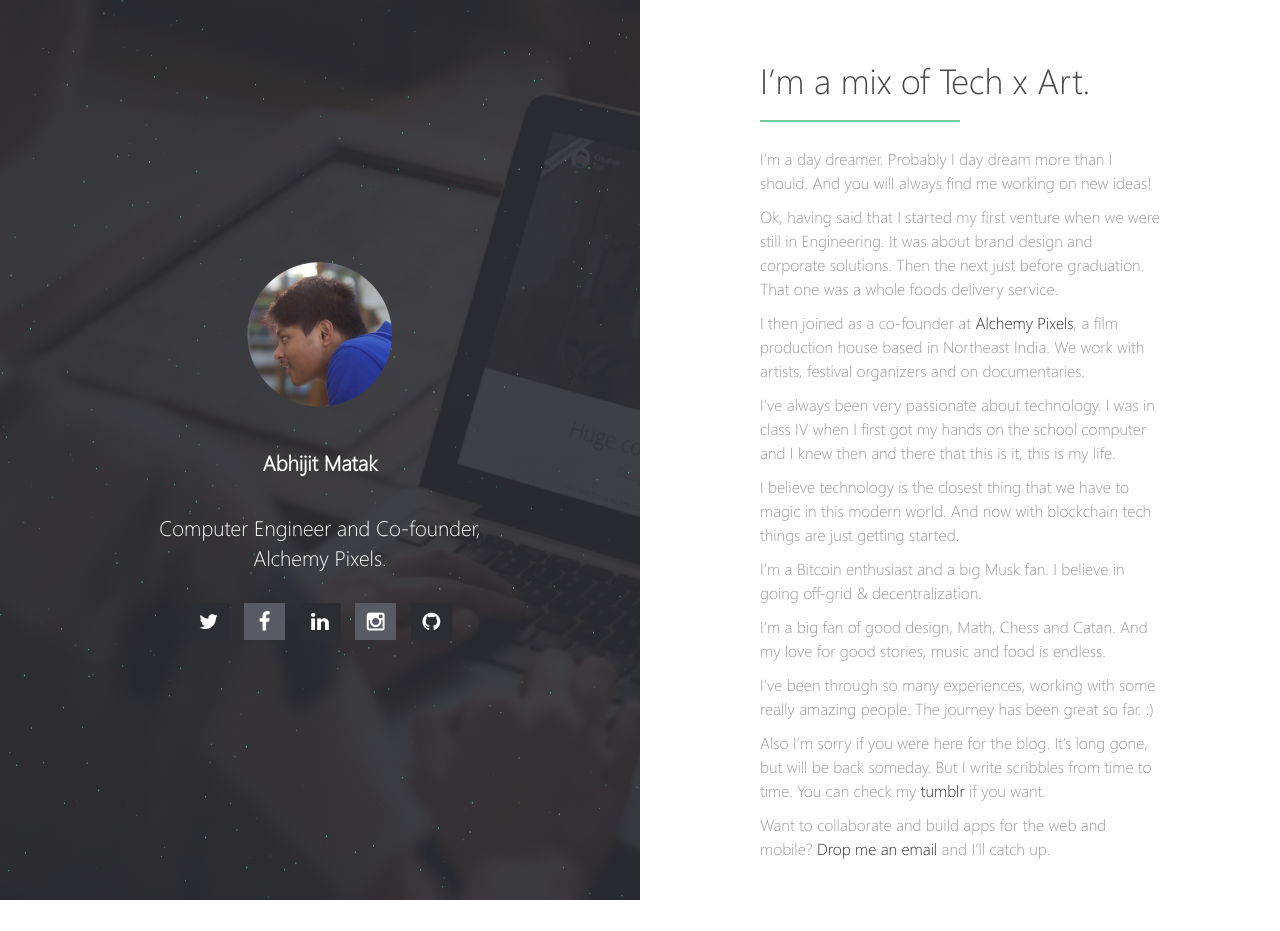
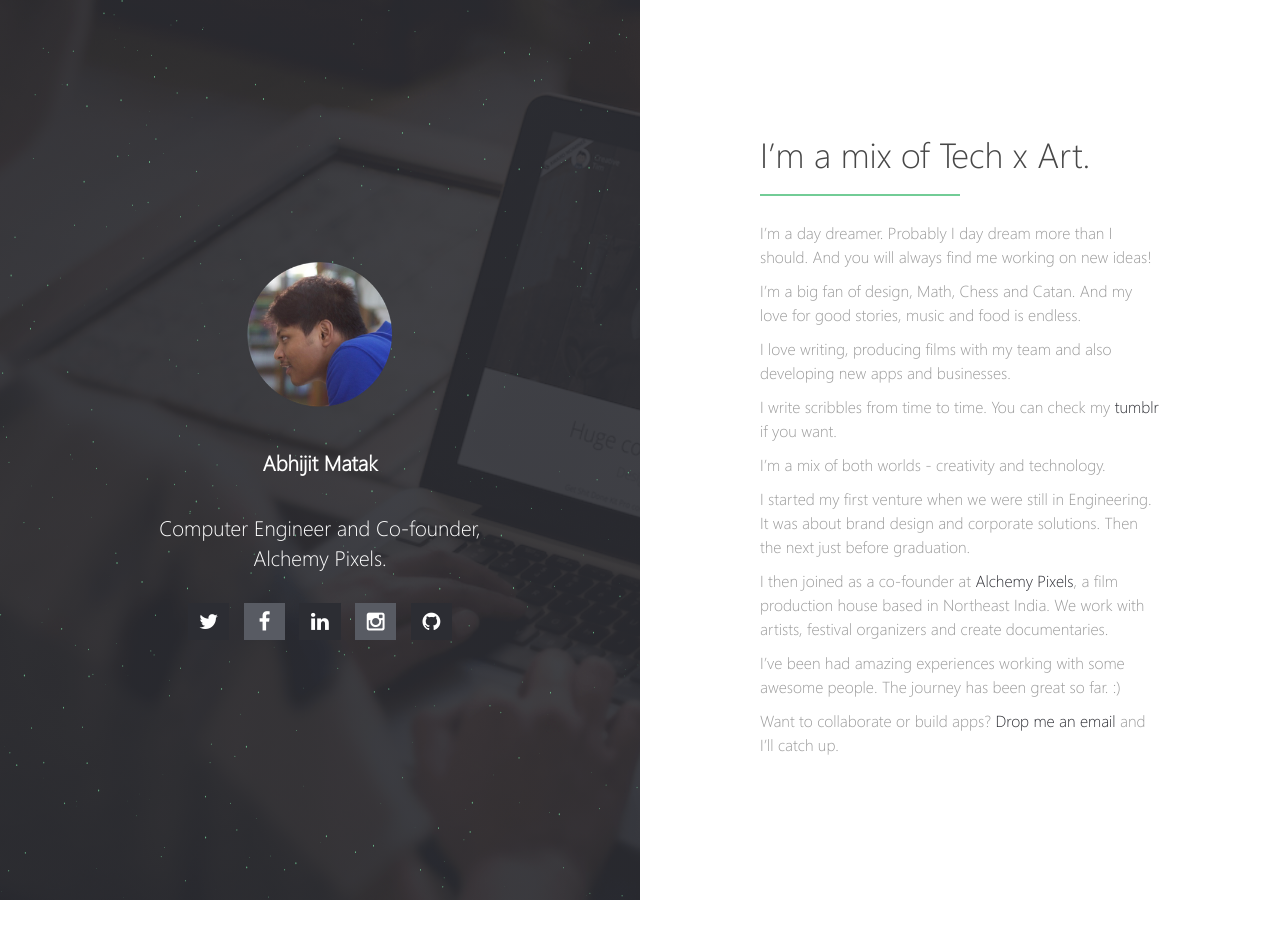
Before and after one commit to skyhitblog/skyhitblog.github.io, a Jekyll site: the page built from index.md, in a window 1280 px wide. Built offline with Jekyll 4.4.1, drawn with Linux system fonts in a browser that asks for light colours; our own code applies the rules of GitHub Pages for plain Markdown files; after the commit the page ends 900 px from its top, so only the background shows below that.

Commit message:
Update index.md

```diff
--- a/index.md
+++ b/index.md
@@ -5,20 +5,18 @@ layout: home
 
 I'm a day dreamer. Probably I day dream more than I should. And you will always find me working on new ideas!
 
-Ok, having said that I started my first venture when we were still in Engineering. It was about brand design and corporate solutions. Then the next just before graduation. That one was a whole foods delivery service.
+I'm a big fan of design, Math, Chess and Catan. And my love for good stories, music and food is endless.
 
-I then joined as a co-founder at [Alchemy Pixels](http://alchemypixels.com), a film production house based in Northeast India. We work with artists, festival organizers and on documentaries.
+I love writing, producing films with my team and also developing new apps and businesses.
 
-I've always been very passionate about technology. I was in class IV when I first got my hands on the school computer and I knew then and there that this is it, this is my life.
+I write scribbles from time to time. You can check my [tumblr](http://scribblesbyavi.tumblr.com) if you want.
 
-I believe technology is the closest thing that we have to magic in this modern world. And now with blockchain tech things are just getting started.
+I'm a mix of both worlds - creativity and technology.
 
-I'm a Bitcoin enthusiast and a big Musk fan. I believe in going off-grid & decentralization.
+I started my first venture when we were still in Engineering. It was about brand design and corporate solutions. Then the next just before graduation.
 
-I'm a big fan of good design, Math, Chess and Catan. And my love for good stories, music and food is endless.
+I then joined as a co-founder at [Alchemy Pixels](http://alchemypixels.com), a film production house based in Northeast India. We work with artists, festival organizers and create documentaries.
 
-I've been through so many experiences, working with some really amazing people. The journey has been great so far. :)
+I've been had amazing experiences working with some awesome people. The journey has been great so far. :)
 
-Also I'm sorry if you were here for the blog. It's long gone, but will be back someday. But I write scribbles from time to time. You can check my [tumblr](http://scribblesbyavi.tumblr.com) if you want.
-
-Want to collaborate and build apps for the web and mobile? [Drop me an email](mailto:avi@alchemypixels.com) and I'll catch up.
+Want to collaborate or build apps? [Drop me an email](mailto:avi@alchemypixels.com) and I'll catch up.
```
